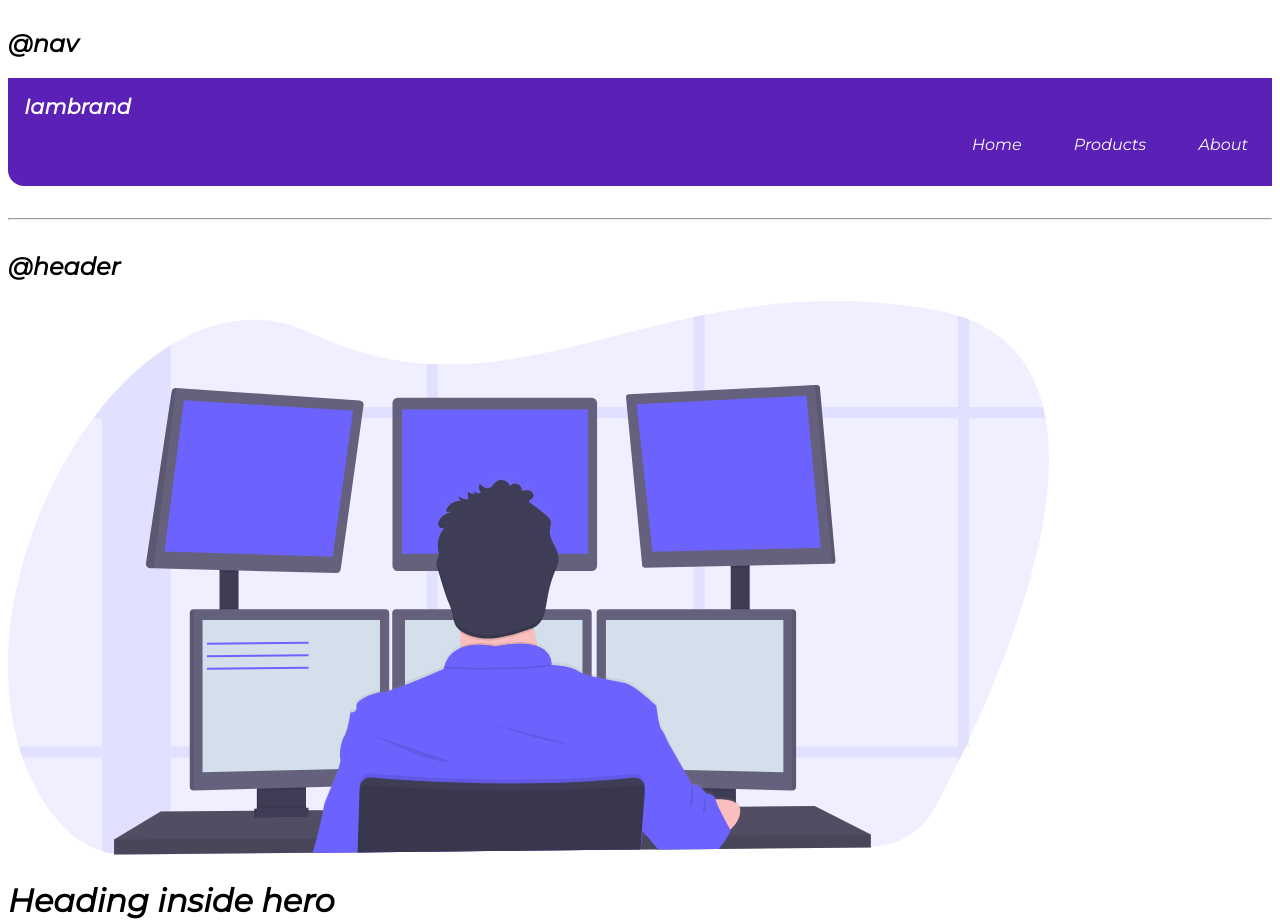
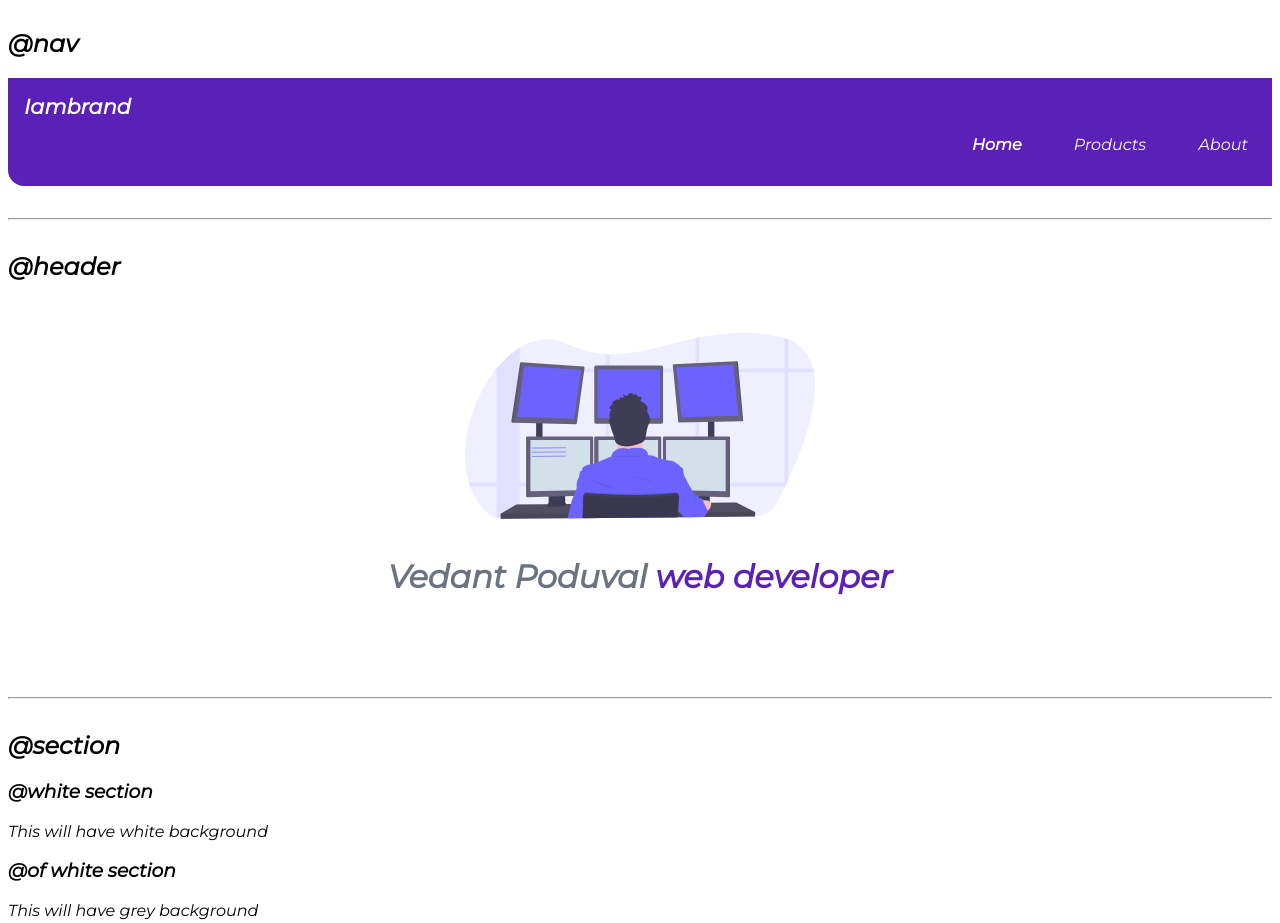
Before and after one commit to deadshotbane80/neogcamp-lesson-3, a plain HTML site: page index.html in a window 1280 px wide. Shown: the part 1260-2183 px from the top of the page. Drawn offline with Linux system fonts and the light colour scheme.

Commit message:
header updated

```diff
--- a/index.html
+++ b/index.html
@@ -64,7 +64,7 @@
      <div class="nav-brand">  Iambrand  </div>
        <ul class="non-bullet">
            <li class="list-item-inline">
-           <a class="link" href="/">Home</a>
+           <a class="link link-active" href="/">Home</a>
            </li>
            <li class="list-item-inline">
                <a class="link" href="/">Products</a>
@@ -78,9 +78,9 @@
 
    <hr>
    <h2>@header</h2>
-   <header>
-       <img src="image/image2.svg" />
-       <h1>Heading inside hero</h1>
+   <header class="hero">
+       <img class="hero-img" src="image/image2.svg" />
+       <h1 class="hero-heading">Vedant Poduval<span class="head-color"> web developer</span></h1>
    </header>
    <hr>
    <section>
--- a/style.css
+++ b/style.css
@@ -2,6 +2,7 @@
 :root{
     --primary-color:
     #5B21B6;
+    --dark-gray:#6B7280;
 }
 body{
     font-family: 'Montserrat', sans-serif;
@@ -63,3 +64,23 @@ hr{
 .navigation .link-active{
     font-weight: bold;
 }
+/* header */
+.hero{
+    padding: 2rem;
+}
+ .hero .hero-img
+{
+    max-width: 350px;
+    display: block;
+    margin: auto;
+}
+.hero .hero-heading{
+    text-align: center;
+    color: var(--dark-gray);
+    padding: 1rem;
+}
+.hero .hero-heading .head-color{
+    color: var(--primary-color);
+}
+
+/* section */
```
